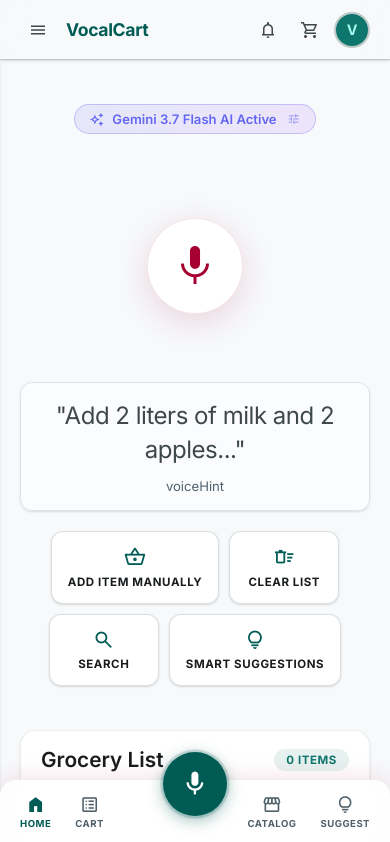
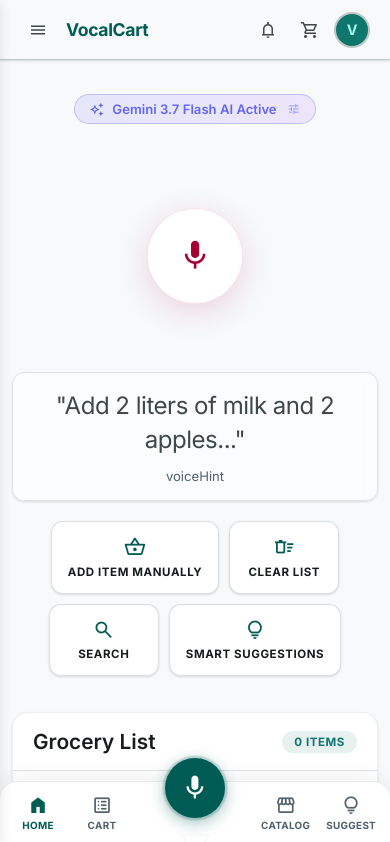
Before and after one commit to 05kartikey/Voice-Command-Shopping-Assistant, a React (Vite) app: page / in a window 390 px wide. Shown: the top 842 px of the page. Built offline with nearby package versions, Linux system fonts and the light colour scheme.

Commit message:
fix(mobile): refine typography, drawer z-index, badge positioning, and card proportions on small screens

```diff
--- a/src/App.css
+++ b/src/App.css
@@ -37,33 +37,45 @@
 .vc-avatar{width:36px;height:36px;border-radius:50%;background:var(--primary-container);color:var(--on-primary-container);display:flex;align-items:center;justify-content:center;font-weight:700;font-size:.9rem;border:2px solid var(--outline-variant)}
 
 /* SIDEBAR */
-.vc-sidebar{position:fixed;top:60px;left:0;bottom:0;width:272px;background:var(--surface-bright);border-right:1px solid var(--surface-container-low);box-shadow:var(--shadow);display:flex;flex-direction:column;padding:16px 12px;z-index:30;transform:translateX(-100%);transition:transform .25s ease;overflow-y:auto}
+.vc-sidebar{position:fixed;top:0;left:0;bottom:0;width:280px;background:var(--surface-bright);border-right:1px solid var(--surface-container-low);box-shadow:var(--shadow-md);display:flex;flex-direction:column;padding:20px 14px;z-index:100;transform:translateX(-100%);transition:transform .25s cubic-bezier(.4,0,.2,1);overflow-y:auto}
 .vc-sidebar--open{transform:translateX(0)}
-@media(min-width:768px){.vc-sidebar{transform:translateX(0)}.vc-topnav-menu{display:none}}
-.vc-overlay{position:fixed;inset:0;background:rgba(0,0,0,.3);z-index:29}
+@media(min-width:768px){.vc-sidebar{top:60px;width:272px;transform:translateX(0);z-index:30;box-shadow:var(--shadow)}.vc-topnav-menu{display:none}}
+.vc-overlay{position:fixed;inset:0;background:rgba(0,0,0,.45);backdrop-filter:blur(2px);z-index:99}
 @media(min-width:768px){.vc-overlay{display:none}}
-.vc-sidebar-top{padding:0 8px 8px;border-bottom:1px solid var(--surface-variant);margin-bottom:12px}
-.vc-sidebar-brand{font-size:1rem;font-weight:700;color:var(--primary)}
+.vc-sidebar-top{padding:0 8px 12px;border-bottom:1px solid var(--surface-variant);margin-bottom:12px;display:flex;align-items:center;justify-content:space-between}
+.vc-sidebar-brand{font-size:1.1rem;font-weight:700;color:var(--primary)}
 .vc-sidebar-user{display:flex;align-items:center;gap:10px;padding:8px;background:var(--surface-container-lowest);border:1px solid rgba(var(--outline-variant),.2);border-radius:10px;margin-bottom:12px}
 .vc-sidebar-avatar{width:40px;height:40px;border-radius:50%;background:var(--secondary-container);color:var(--on-secondary-container);display:flex;align-items:center;justify-content:center;font-weight:700;flex-shrink:0}
 .vc-sidebar-name{font-size:.9rem;font-weight:600;color:var(--on-surface)}
 .vc-sidebar-sub{font-size:.75rem;color:var(--secondary)}
 .vc-new-list-btn{display:flex;align-items:center;justify-content:center;gap:6px;width:100%;background:var(--primary);color:var(--on-primary);border-radius:10px;padding:10px 16px;font-size:.9rem;font-weight:600;margin-bottom:12px;box-shadow:var(--shadow);transition:opacity .15s}
 .vc-new-list-btn:hover{opacity:.9}
-.vc-sidenav{display:flex;flex-direction:column;gap:2px;flex:1}
-.vc-sidenav-item{display:flex;align-items:center;gap:10px;padding:10px 14px;border-radius:10px;font-size:.88rem;font-weight:500;color:var(--on-surface-variant);transition:background .15s,color .15s;width:100%;text-align:left;position:relative}
+.vc-sidenav{display:flex;flex-direction:column;gap:3px;flex:1}
+.vc-sidenav-item{display:flex;align-items:center;gap:12px;padding:11px 14px;border-radius:10px;font-size:.88rem;font-weight:500;color:var(--on-surface-variant);transition:background .15s,color .15s;width:100%;text-align:left;position:relative}
 .vc-sidenav-item:hover{background:rgba(0,92,85,.06);color:var(--primary)}
 .vc-sidenav-item.active{background:rgba(15,118,110,.12);color:var(--primary-container);font-weight:600}
 .vc-nav-badge{margin-left:auto;background:var(--tertiary);color:#fff;border-radius:999px;padding:1px 7px;font-size:.7rem;font-weight:700}
 .vc-sidebar-footer{border-top:1px solid var(--surface-variant);padding-top:10px;display:flex;flex-direction:column;gap:2px}
 
 /* MAIN */
-.vc-main{margin-top:60px;flex:1;padding-bottom:80px}
+.vc-main{margin-top:60px;flex:1;padding-bottom:88px}
 @media(min-width:768px){.vc-main{margin-left:272px;padding-bottom:0}}
 
 /* ══ VOICE DASHBOARD ══ */
 .vc-voice-page{display:grid;grid-template-columns:1fr;gap:24px;padding:24px 20px;max-width:1200px;margin:0 auto}
 @media(min-width:1024px){.vc-voice-page{grid-template-columns:7fr 5fr}}
+@media(max-width:599px){
+  .vc-voice-page{padding:14px 12px;gap:16px}
+  .vc-voice-left{padding:8px 0;gap:14px}
+  .vc-mic-wrap{width:150px;height:150px}
+  .vc-mic-orb{width:80px;height:80px}
+  .vc-mic-orb span{font-size:2.2rem !important}
+  .vc-transcript-card{padding:12px 14px}
+  .vc-transcript-text{font-size:1.15rem;margin-bottom:8px}
+  .vc-quick-chips{display:grid;grid-template-columns:repeat(3,1fr);gap:8px}
+  .vc-quick-chip{min-width:0;padding:10px 6px;font-size:.65rem;border-radius:10px}
+  .vc-quick-chip .material-symbols-outlined{font-size:1.2rem}
+}
 
 .vc-voice-left{display:flex;flex-direction:column;align-items:center;text-align:center;gap:20px;padding:20px 0}
 
@@ -116,6 +128,15 @@
 
 /* ══ MY LIST PAGE ══ */
 .vc-list-page{max-width:900px;margin:0 auto;padding:24px 20px;display:flex;flex-direction:column;gap:20px}
+@media(max-width:599px){
+  .vc-list-page{padding:14px 12px;gap:14px}
+  .vc-page-title{font-size:1.25rem}
+  .vc-list-page-header{gap:8px}
+  .vc-action-chips{gap:6px}
+  .vc-action-chip{padding:6px 10px;font-size:.78rem}
+  .vc-aisle-item{padding:8px 10px;gap:8px}
+  .vc-aisle-item-name{font-size:.9rem}
+}
 .vc-list-page-header{display:flex;justify-content:space-between;align-items:flex-end;flex-wrap:wrap;gap:12px}
 .vc-page-title{font-size:1.5rem;font-weight:600;color:var(--on-surface)}
 @media(min-width:768px){.vc-page-title{font-size:2rem}}
@@ -288,12 +309,15 @@
 .vc-result-card:hover{box-shadow:var(--shadow-md)}
 .vc-result-card-img{height:160px;background:var(--surface-container-low);display:flex;align-items:center;justify-content:center;position:relative}
 @media(max-width:599px){
-  .vc-result-card-img{height:120px}
-  .vc-result-card-img span:first-child{font-size:2.6rem !important}
+  .vc-result-card-img{height:110px}
+  .vc-result-card-img span:first-child{font-size:2.5rem !important}
+  .vc-result-badge{display:none}
+  .vc-in-cart-pill{bottom:6px;right:6px;padding:2px 6px;font-size:.65rem}
   .vc-result-card-body{padding:10px}
-  .vc-result-name{font-size:.88rem;line-height:1.2}
+  .vc-result-name{font-size:.86rem;line-height:1.2;margin-bottom:2px}
   .vc-result-detail{display:-webkit-box;-webkit-line-clamp:2;-webkit-box-orient:vertical;overflow:hidden;font-size:.72rem}
-  .vc-result-price-tag{font-size:.82rem;padding:1px 6px}
+  .vc-result-price-tag{font-size:.8rem;padding:1px 5px}
+  .vc-result-card-footer{padding-top:8px;margin-top:8px}
   .vc-seasonal-add-btn{padding:6px 4px;font-size:.78rem}
 }
 .vc-result-badge{position:absolute;top:10px;left:10px;background:rgba(255,255,255,.9);backdrop-filter:blur(4px);padding:3px 8px;border-radius:4px;font-size:.7rem;font-weight:700;letter-spacing:.05em;color:var(--primary);display:flex;align-items:center;gap:3px}
@@ -312,7 +336,6 @@
 .vc-result-add-btn:hover,.vc-result-add-btn.checked{background:var(--primary);color:var(--on-primary)}
 .vc-add-search-result-btn{display:flex;align-items:center;gap:6px;background:var(--primary);color:var(--on-primary);border-radius:10px;padding:10px 20px;font-size:.88rem;font-weight:600;margin-top:12px;transition:opacity .15s}
 .vc-add-search-result-btn:hover{opacity:.9}
-.vc-bottom-badge{position:absolute;top:2px;right:14px;background:var(--primary);color:#fff;font-size:.65rem;font-weight:700;border-radius:999px;padding:1px 5px;min-width:16px;text-align:center;box-shadow:0 2px 4px rgba(0,0,0,.2)}
 
 /* ══ SETTINGS ══ */
 .vc-settings-card{background:var(--surface-container-lowest);border:1px solid rgba(189,201,198,.3);border-radius:12px;padding:20px;display:flex;flex-direction:column;gap:14px;box-shadow:var(--shadow)}
@@ -328,15 +351,16 @@
 .vc-cmd-ex{font-size:.8rem;color:var(--on-surface-variant)}
 
 /* ══ BOTTOM NAV ══ */
-.vc-bottom-nav{position:fixed;bottom:0;left:0;right:0;z-index:50;background:rgba(255,255,255,.85);backdrop-filter:blur(12px);border-top:1px solid rgba(189,201,198,.3);box-shadow:0 -4px 20px rgba(165,0,49,.1);border-radius:16px 16px 0 0;padding-bottom:env(safe-area-inset-bottom,16px)}
+.vc-bottom-nav{position:fixed;bottom:0;left:0;right:0;z-index:50;background:rgba(255,255,255,.92);backdrop-filter:blur(14px);border-top:1px solid rgba(189,201,198,.35);box-shadow:0 -4px 20px rgba(0,0,0,.06);border-radius:18px 18px 0 0;padding-bottom:env(safe-area-inset-bottom,12px)}
 @media(min-width:768px){.vc-bottom-nav{display:none}}
-.vc-bottom-nav-inner{display:flex;align-items:center;justify-content:space-between;max-width:480px;margin:0 auto;padding:8px 20px;height:64px;position:relative}
-.vc-bottom-nav-left,.vc-bottom-nav-right{display:flex;gap:24px}
-.vc-bottom-item{display:flex;flex-direction:column;align-items:center;gap:2px;color:var(--secondary);font-size:.6rem;font-weight:700;letter-spacing:.05em;text-transform:uppercase;transition:color .15s}
+.vc-bottom-nav-inner{display:flex;align-items:center;justify-content:space-between;max-width:440px;margin:0 auto;padding:6px 12px;height:62px;position:relative}
+.vc-bottom-nav-left,.vc-bottom-nav-right{display:flex;gap:12px;align-items:center}
+.vc-bottom-item{display:flex;flex-direction:column;align-items:center;justify-content:center;gap:2px;color:var(--secondary);font-size:.62rem;font-weight:700;letter-spacing:.03em;text-transform:uppercase;transition:color .15s;position:relative;min-width:52px;padding:4px 2px}
 .vc-bottom-item.active{color:var(--primary)}
-.vc-bottom-item .material-symbols-outlined{font-size:1.3rem}
-.vc-bottom-fab-wrap{position:absolute;left:50%;transform:translateX(-50%);top:-28px}
-.vc-bottom-fab{width:64px;height:64px;border-radius:50%;background:var(--primary);color:var(--on-primary);display:flex;align-items:center;justify-content:center;box-shadow:0 4px 16px rgba(0,92,85,.4);transition:all .2s;position:relative}
+.vc-bottom-item .material-symbols-outlined{font-size:1.35rem}
+.vc-bottom-badge{position:absolute;top:0px;right:6px;background:var(--primary);color:#fff;font-size:.62rem;font-weight:700;border-radius:999px;padding:1px 5px;min-width:16px;text-align:center;box-shadow:0 2px 4px rgba(0,0,0,.25)}
+.vc-bottom-fab-wrap{position:absolute;left:50%;transform:translateX(-50%);top:-24px}
+.vc-bottom-fab{width:60px;height:60px;border-radius:50%;background:var(--primary);color:var(--on-primary);display:flex;align-items:center;justify-content:center;box-shadow:0 4px 16px rgba(0,92,85,.4);transition:all .2s;position:relative}
 .vc-bottom-fab:hover{background:var(--primary-container)}
 .vc-bottom-fab.on{background:var(--tertiary-container)}
 .vc-bottom-fab:disabled{opacity:.4;cursor:not-allowed}
```
